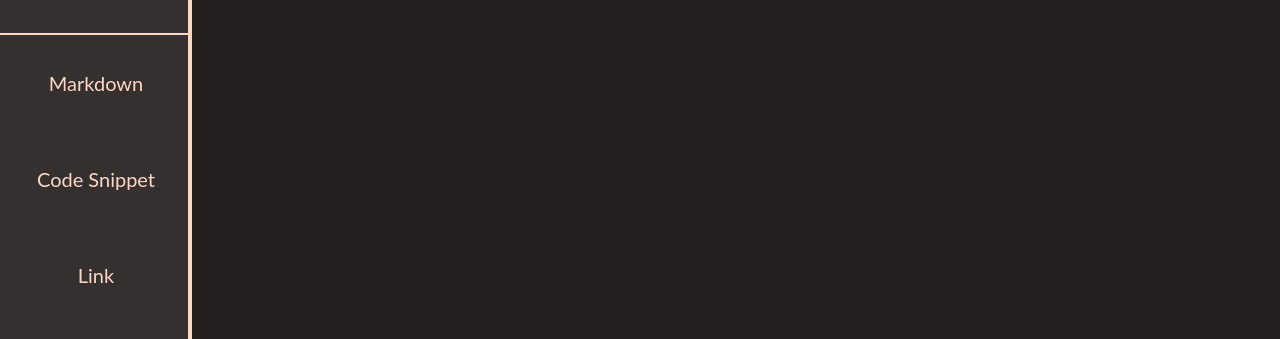
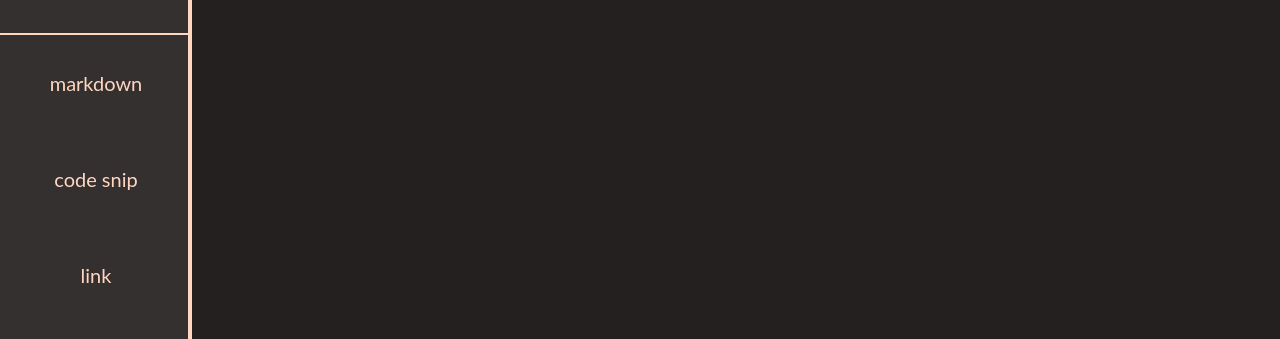
Before and after one commit to TheRoyalTea/Digital-Garden-Workspace-Collaboration-Tool-Application-For-Productivity, a React (Vite) app: page / in a window 1280 px wide. Both pictures are taken after a click on the button "Login". Shown: the part 157-496 px from the top of the page. Built offline with nearby package versions, Linux system fonts and the light colour scheme.

Commit message:
Implement adding items on click along with on drop

```diff
--- a/src/components/Canvas.tsx
+++ b/src/components/Canvas.tsx
@@ -3,13 +3,19 @@ import { useDrop } from "react-dnd";
 import cx from "classnames";
 import Item from "./Item";
 
-const Canvas = () => {
-  const [canvasItems, setCanvasItems] = useState<React.ReactNode>([]);
+// fix types
+type Props = {
+    canvasItems: any;
+    setCanvasItems: (canvasItems: any) => void;
+};
+
+const Canvas = ({canvasItems, setCanvasItems} : Props) => {
 
   const [{ isOver }, drop] = useDrop({
     accept: "toolbarItem",
     drop: (item) => {
       setCanvasItems((canvasItems: any) => [...canvasItems, item]);
+      console.log(item);
     },
     collect: (monitor) => ({
       isOver: monitor.isOver(),
--- a/src/components/DraggableToolbarItem.tsx
+++ b/src/components/DraggableToolbarItem.tsx
@@ -2,9 +2,11 @@ import { useDrag } from "react-dnd";
 
 type Props = {
   name: string;
+  canvasItems: any;
+  setCanvasItems: (canvasItems: any) => void;
 };
 
-const DraggableToolbarItem = ({ name }: Props) => {
+const DraggableToolbarItem = ({ name, canvasItems, setCanvasItems }: Props) => {
     const [{ isDragging }, drag] = useDrag({
         type: "toolbarItem",
         item: { name },
@@ -14,7 +16,7 @@ const DraggableToolbarItem = ({ name }: Props) => {
     });
 
   return (
-    <div ref={drag} className="h-24 w-48 flex justify-center items-center text-xl text-cream">
+    <div ref={drag} className="h-24 w-48 flex justify-center items-center text-xl text-cream" onClick={() => setCanvasItems((canvasItems: any) => [...canvasItems, {name: name}])}>
       <span className="cursor-pointer transform duration-150 hover:scale-125" >
         {name}
       </span>
--- a/src/components/Toolbar.tsx
+++ b/src/components/Toolbar.tsx
@@ -1,14 +1,26 @@
 import DraggableToolbarItem from "./DraggableToolbarItem";
 
-const Toolbar = () => {
+// fix types
+type Props = {
+  canvasItems: any;
+  setCanvasItems: (canvasItems: any) => void;
+};
+
+const Toolbar = ({ canvasItems, setCanvasItems }: Props) => {
+  const toolbarItems = [
+    { name: "markdown" },
+    { name: "code snip" },
+    { name: "link" },
+  ];
   return (
     <div className="h-[calc(100vh-6rem)] w-48 bg-jet flex flex-col border-r-4 border-cream">
       <div className="h-24 w-48 border-b-2 border-cream flex justify-center items-center text-3xl text-green">
         Add Items
       </div>
-        <DraggableToolbarItem name="Markdown"/>
-        <DraggableToolbarItem name="Code Snippet"/>
-        <DraggableToolbarItem name="Link"/>
+      {toolbarItems.map((item) => (
+        <DraggableToolbarItem name={item.name} canvasItems={canvasItems} setCanvasItems={setCanvasItems} />
+      ))}
+
     </div>
   );
 };
--- a/src/pages/Board.tsx
+++ b/src/pages/Board.tsx
@@ -3,14 +3,18 @@ import Menubar from "../components/Menubar";
 import Toolbar from "../components/Toolbar";
 import { DndProvider } from "react-dnd";
 import { HTML5Backend } from "react-dnd-html5-backend";
+import { useState } from "react";
 
 const Board = () => {
+  const [canvasItems, setCanvasItems] = useState<React.ReactNode>([]);
+
   return (
     <>
       <Menubar />
       <DndProvider backend={HTML5Backend}>
-        <Toolbar />
-        <Canvas />
+        {/* fix (?) prop drilling */}
+        <Toolbar canvasItems={canvasItems} setCanvasItems={setCanvasItems}/>
+        <Canvas canvasItems={canvasItems} setCanvasItems={setCanvasItems}/>
       </DndProvider>
     </>
   );
```
